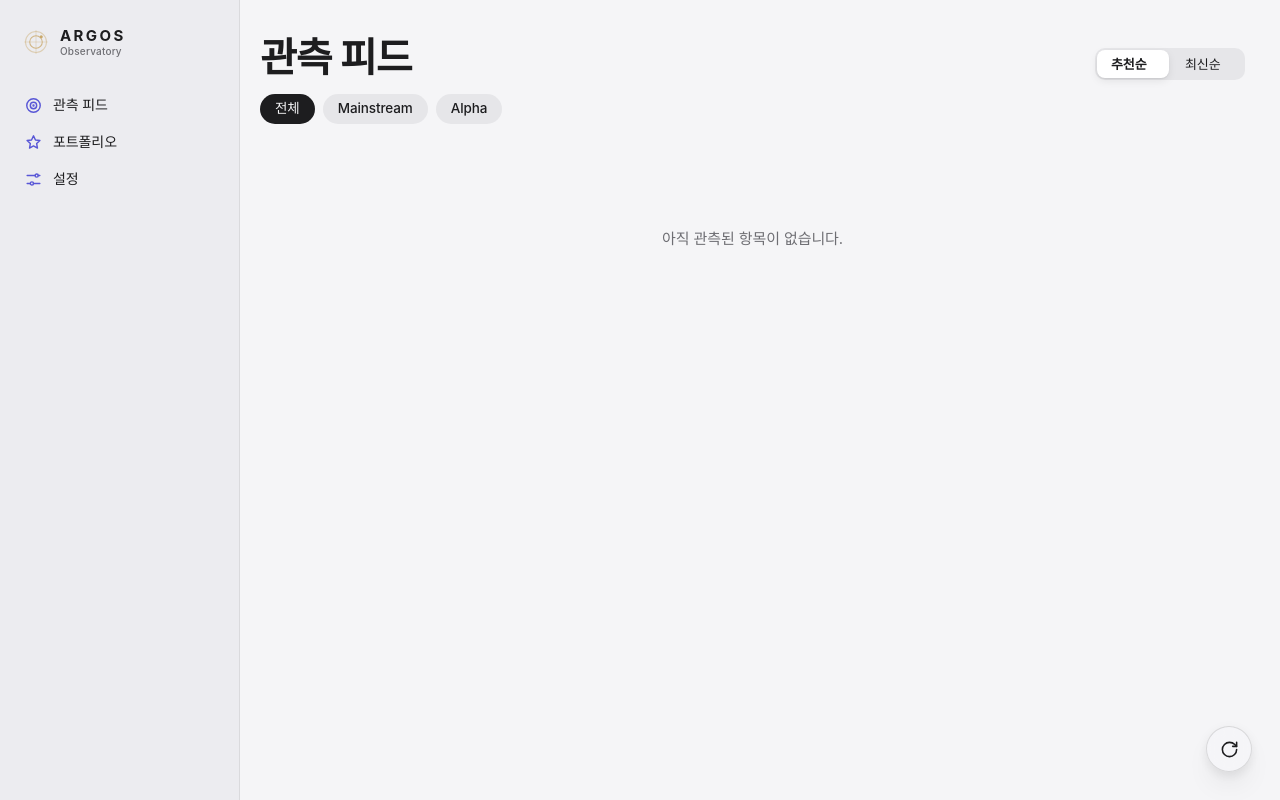
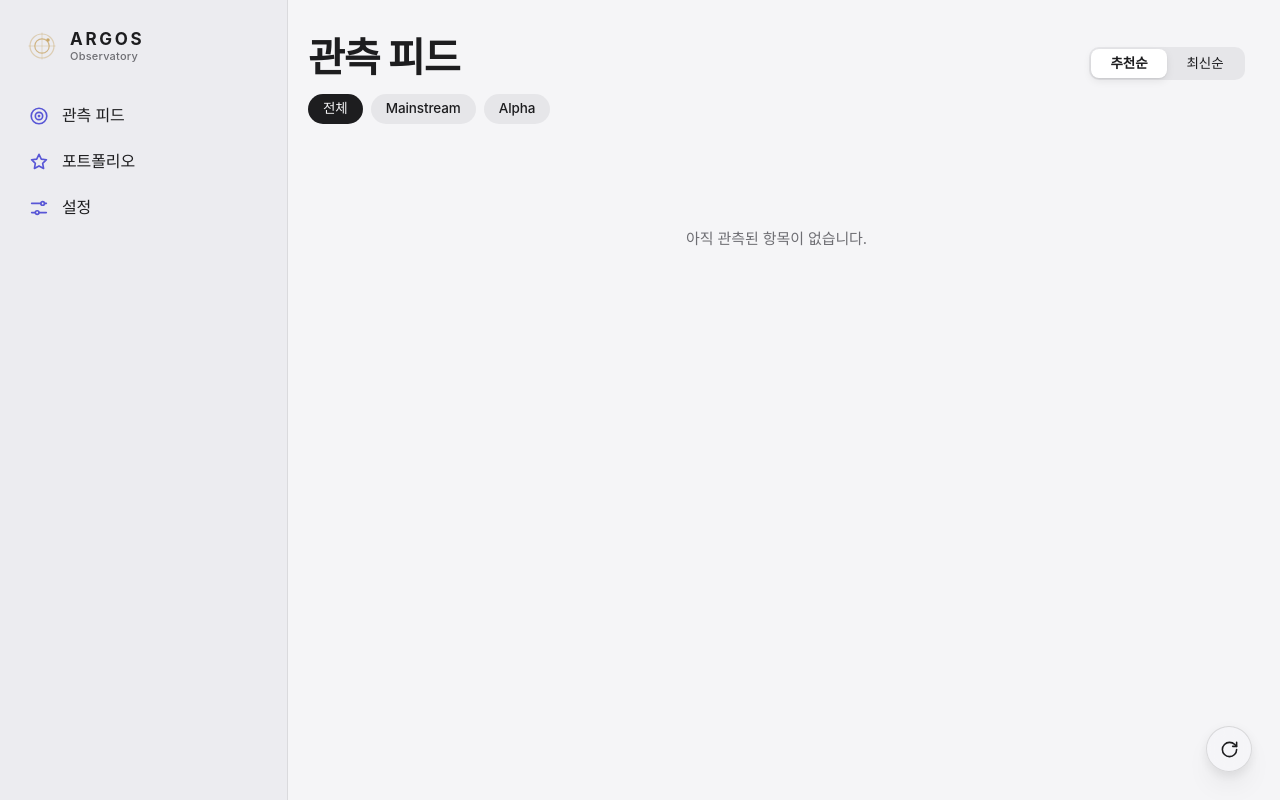
Before and after one commit to james20140802/argos, a Python web app: template src/argos/web/templates/feed.html in a window 1280 px wide. Run offline with Jinja, Linux system fonts and the light colour scheme; the template is opened without the code that fills it, so the values that code supplies are empty.

Commit message:
💄 style(web): 칩 전환 잔상·썸네일만 날아가는 전환을 고치고 사이드바를 키운다
- 카테고리 칩의 view transition을 없애 칩이 움직이거나 네모 잔상이 남지 않게
- 세그먼트는 별도 thumb만 미끄러지고 글자는 가운데 고정
- 카드 커버는 상세로 갈 때/돌아올 때 그 카드 하나에만 이름을 붙인다
- 목록 간 이동은 이전 화면을 먼저 걷어내 두 목록이 겹쳐 보이지 않게
- 사이드바 폭 264/288px, 메뉴 행 44px·16px 글자

Co-Authored-By: Claude Opus 5.5 <noreply@anthropic.com>

```diff
--- a/src/argos/web/assets/sw.js
+++ b/src/argos/web/assets/sw.js
@@ -53,7 +53,7 @@
  *     silently fail to fetch it and lose that session's events. Added to the
  *     precache; bumped so already-installed clients pick it up.
  */
-const CACHE_VERSION = 'argos-v19';
+const CACHE_VERSION = 'argos-v20';
 // Navigations we treat as the cacheable app shell. Everything else (e.g.
 // /item/{id} detail pages) carries changing per-item state and must never be
 // served from a stale cache, so it stays network-only.
@@ -70,6 +70,7 @@ const APP_SHELL = [
   '/static/js/feed-poll.js',
   '/static/js/feed-events.js',
   '/static/js/portfolio-timeline.js',
+  '/static/js/view-transitions.js',
 ];
 
 self.addEventListener('install', (event) => {
--- a/src/argos/web/static/css/argos.css
+++ b/src/argos/web/static/css/argos.css
@@ -40,6 +40,7 @@
   --pass: #c4301c;          /* systemRed, slightly deepened */
   --cover-bg: #e8e8ed;
   --sidebar: #ececf0;
+  --rail-w: 264px;
 
   --material: rgba(246, 246, 248, 0.72);
   --material-edge: rgba(255, 255, 255, 0.6);
@@ -215,6 +216,10 @@ code { font: 500 0.92em/1 var(--font-mono); }
 /* Desktop sidebar (≥768px) — macOS-style source list on a material. */
 .rail { display: none; }
 
+@media (min-width: 1200px) {
+  :root { --rail-w: 288px; }
+}
+
 @media (min-width: 768px) {
   /* ``body`` prefix lifts these above the base mobile-chrome rules. */
   body .masthead { display: none; }
@@ -223,33 +228,38 @@ code { font: 500 0.92em/1 var(--font-mono); }
      left-edge gutter would shove the sidebar inward. */
   html { scrollbar-gutter: stable; }
 
-  body { padding-left: 240px; }
+  body { padding-left: var(--rail-w); }
   .page { padding-top: 36px; padding-bottom: 72px; }
 
   .rail {
     display: flex; flex-direction: column; gap: 32px;
     position: fixed; left: 0; top: 0; bottom: 0; z-index: 20;
-    width: 240px; padding: 28px 14px;
+    width: var(--rail-w); padding: 30px 16px;
     /* Solid, not a material: nothing ever scrolls under the sidebar. */
     background: var(--sidebar);
     border-right: 0.5px solid var(--line);
     view-transition-name: rail;
   }
   .rail__brand {
-    display: flex; align-items: center; gap: 10px;
-    padding: 0 8px;
+    display: flex; align-items: center; gap: 12px;
+    padding: 0 10px;
     text-decoration: none; color: var(--ink);
   }
   .rail__word { display: flex; flex-direction: column; }
   .rail__nav { display: flex; flex-direction: column; gap: 2px; }
+  .rail__brand .mark { width: 32px; height: 32px; }
+  .rail__brand .wordmark { font-size: 17px; }
+  .rail__brand .kicker { font-size: 11px; }
+  /* Rows sized like an iPadOS sidebar: 44pt touch targets, 17pt labels. */
   .rail__tab {
-    display: flex; align-items: center; gap: 10px;
-    padding: 8px 10px; border-radius: 8px;
-    font: 500 14px/1.2 var(--font);
+    display: flex; align-items: center; gap: 12px;
+    min-height: 44px; padding: 10px 12px; border-radius: 10px;
+    font: 500 16px/1.2 var(--font);
     color: var(--ink); text-decoration: none;
     transition: background-color 0.15s ease;
   }
-  .rail__tab .ic { width: 19px; height: 19px; color: var(--accent); }
+  .rail__tab .ic { width: 22px; height: 22px; flex: none; color: var(--accent); }
+  .rail__tab:active { background: var(--fill-2); }
   .rail__tab:hover { background: var(--fill); }
   .rail__tab[aria-current="page"] { background: var(--fill-2); font-weight: 600; }
 }
@@ -272,30 +282,42 @@ code { font: 500 0.92em/1 var(--font-mono); }
 
 /* === 4. Controls === */
 
-/* Segmented control. The active segment carries a view-transition name, so
-   on navigation the thumb slides from the old segment to the new one. */
+/* Segmented control — two equal segments over a separate thumb. Only the
+   thumb carries a view-transition name, so on navigation the plain capsule
+   slides under labels that never move. The labels are named too, purely so
+   they paint above the sliding thumb during the transition. */
 .segmented {
-  display: inline-flex; gap: 2px; padding: 2px;
+  position: relative;
+  display: inline-grid; grid-template-columns: 1fr 1fr;
+  padding: 2px;
   border-radius: 10px;
   background: var(--fill);
 }
-.segmented .chip {
-  min-width: 72px; text-align: center;
-  padding: 7px 14px; border-radius: 8px;
-  border: none; background: none;
-  font: 500 13px/1.1 var(--font);
-  color: var(--ink);
-}
-.segmented .chip:hover { color: var(--ink); background: none; }
-.segmented .chip.is-active {
-  color: var(--ink);
+.segmented__thumb {
+  position: absolute; top: 2px; bottom: 2px; left: 2px;
+  width: calc(50% - 2px);
+  border-radius: 8px;
   background: var(--surface);
-  font-weight: 600;
   box-shadow: 0 1px 2px rgba(0, 0, 0, 0.08), 0 3px 8px rgba(0, 0, 0, 0.08);
   view-transition-name: segment-thumb;
 }
+.segmented--second .segmented__thumb { transform: translateX(100%); }
+.segmented .chip {
+  position: relative; /* above the thumb */
+  justify-content: center;
+  min-width: 76px;
+  padding: 7px 16px; border-radius: 8px;
+  background: none;
+  font: 500 13.5px/1.1 var(--font);
+  color: var(--ink);
+}
+.segmented .chip:first-of-type { view-transition-name: segment-label-1; }
+.segmented .chip:last-of-type { view-transition-name: segment-label-2; }
+.segmented .chip:hover,
+.segmented .chip.is-active { color: var(--ink); background: none; }
+.segmented .chip.is-active { font-weight: 600; }
 @media (prefers-color-scheme: dark) {
-  .segmented .chip.is-active { background: #636366; box-shadow: none; }
+  .segmented__thumb { background: #636366; box-shadow: none; }
 }
 
 /* Filter chips — capsules; the active one is solid ink. */
@@ -322,8 +344,6 @@ code { font: 500 0.92em/1 var(--font-mono); }
 @media (prefers-color-scheme: dark) {
   .chip--main.is-active, .chip--alpha.is-active { color: #000; }
 }
-.feed-filter .chip.is-active,
-.portfolio-filter .chip.is-active { view-transition-name: filter-thumb; }
 
 /* Desktop refresh button — floating material circle. */
 .refresh-btn { display: none; }
@@ -1244,20 +1264,23 @@ code { font: 500 0.92em/1 var(--font-mono); }
 .detail .trust-dial { animation: dial-fill 900ms var(--spring) both 120ms; }
 @keyframes dial-fill { from { --p: 0; } }
 
-/* Cross-document view transitions: the card cover morphs into the detail
-   hero (matching view-transition-name), segmented-control thumbs slide, the
-   chrome stays put, and everything else crossfades quickly. */
+/* Cross-document view transitions: a card cover morphs into its detail hero
+   (view-transitions.js names just that one cover), the segmented thumb
+   slides, the chrome stays put, and everything else crossfades quickly. */
 @view-transition { navigation: auto; }
 ::view-transition-group(*) {
   animation-duration: var(--dur-spring);
   animation-timing-function: var(--spring);
 }
-::view-transition-old(root),
-::view-transition-new(root) { animation-duration: 180ms; animation-timing-function: ease; }
-::view-transition-old(segment-thumb),
-::view-transition-new(segment-thumb),
-::view-transition-old(filter-thumb),
-::view-transition-new(filter-thumb) { animation: none; mix-blend-mode: normal; }
+/* Page content: the old page clears out quickly before the new one settles
+   in, so two different lists never sit on top of each other. */
+::view-transition-old(root) { animation: vt-out 100ms ease-out both; }
+::view-transition-new(root) { animation: vt-in 220ms var(--ease-out) 40ms both; }
+@keyframes vt-out { to { opacity: 0; } }
+@keyframes vt-in { from { opacity: 0; } }
+/* The thumb is the same capsule on both pages: slide it, don't crossfade. */
+::view-transition-old(segment-thumb) { display: none; }
+::view-transition-new(segment-thumb) { animation: none; }
 /* Rounded corners interpolate between card cover and hero. */
 ::view-transition-image-pair(*) { isolation: auto; }
 ::view-transition-old(*),
--- /dev/null
+++ b/src/argos/web/static/js/view-transitions.js
@@ -0,0 +1,66 @@
+// Card ⇄ detail morph for cross-document view transitions (ARG-243).
+//
+// The detail page's hero is always named `c<id>`. On the list side, a cover
+// only gets that same name for the one navigation that involves it — forward
+// (tap a card → its detail page) or back (detail → the list it came from).
+// Covers are never named up front: on list → list navigations (category /
+// sort changes) every named cover would fly to its new slot on its own while
+// the rest of its card only crossfaded, so the thumbnails looked detached.
+//
+// Browsers without cross-document view transitions never fire these events;
+// the page simply navigates as before.
+(function () {
+  "use strict";
+
+  var DETAIL = /^\/(?:event|item)\/([0-9a-f-]{36})\/?$/i;
+
+  function detailId(url) {
+    if (!url) return null;
+    try {
+      var m = new URL(url, location.href).pathname.match(DETAIL);
+      return m ? m[1].toLowerCase() : null;
+    } catch (err) {
+      return null;
+    }
+  }
+
+  function isVisible(el) {
+    var r = el.getBoundingClientRect();
+    return r.bottom > 0 && r.top < window.innerHeight && r.width > 0;
+  }
+
+  // Name the cover for detail `id` (if it's on screen) for the duration of
+  // one transition, then clear it so bfcache restores an unnamed page.
+  function nameCover(id, transition) {
+    var cover = document.querySelector('[data-vt="c' + id.replace(/-/g, "") + '"]');
+    if (!cover || !isVisible(cover)) return;
+    cover.style.viewTransitionName = cover.getAttribute("data-vt");
+    transition.finished.finally(function () {
+      cover.style.viewTransitionName = "";
+    });
+  }
+
+  // Leaving a list for a detail page.
+  window.addEventListener("pageswap", function (event) {
+    if (!event.viewTransition || !event.activation) return;
+    var id = detailId(event.activation.entry && event.activation.entry.url);
+    if (id) nameCover(id, event.viewTransition);
+  });
+
+  // Arriving back on a list from a detail page.
+  window.addEventListener("pagereveal", function (event) {
+    if (!event.viewTransition || !window.navigation || !navigation.activation) return;
+    var from = navigation.activation.from;
+    var id = detailId(from && from.url);
+    if (!id || detailId(location.href)) return;
+    // base.html render-blocks on #main, so the cards are parsed by now; the
+    // DOMContentLoaded branch only covers browsers that ignore that hint.
+    if (document.readyState === "loading") {
+      document.addEventListener("DOMContentLoaded", function () {
+        nameCover(id, event.viewTransition);
+      }, { once: true });
+    } else {
+      nameCover(id, event.viewTransition);
+    }
+  });
+})();
--- a/src/argos/web/templates/base.html
+++ b/src/argos/web/templates/base.html
@@ -16,6 +16,12 @@
   <meta name="apple-mobile-web-app-status-bar-style" content="black-translucent">
   <meta name="apple-mobile-web-app-title" content="ARGOS">
   <link rel="stylesheet" href="/static/css/argos.css">
+  {# In <head>, not deferred: the pagereveal listener must exist before the
+     first frame of a back-navigation renders. #}
+  <script src="/static/js/view-transitions.js"></script>
+  {# Hold the first frame until <main> is parsed so a back-navigation's
+     pagereveal can find the card it returns to (ignored where unsupported). #}
+  <link rel="expect" href="#main" blocking="render">
 </head>
 <body>
   {% set path = request.url.path %}
@@ -63,7 +69,7 @@
 
   <div class="refresh-spinner" aria-hidden="true"></div>
 
-  <main class="page {% block page_class %}{% endblock %}">
+  <main id="main" class="page {% block page_class %}{% endblock %}">
     {% block content %}{% endblock %}
   </main>
 
--- a/src/argos/web/templates/feed.html
+++ b/src/argos/web/templates/feed.html
@@ -14,9 +14,10 @@
       <h1 class="large-title">관측 피드</h1>
       {# ARG-213: 추천순(feed_score desc, 기본) / 최신순 정렬 토글 — a segmented
          control. Links preserve each other's query params like the category
-         chips; the active segment's view-transition name makes the thumb
-         slide across on navigation. #}
-      <nav class="feed-sort segmented" aria-label="정렬 방식">
+         chips. The thumb is its own element (not the active link) so on
+         navigation only the plain capsule slides — the labels stay put. #}
+      <nav class="feed-sort segmented{% if sort == 'latest' %} segmented--second{% endif %}" aria-label="정렬 방식">
+        <span class="segmented__thumb" aria-hidden="true"></span>
         <a class="chip{% if sort != 'latest' %} is-active{% endif %}"
            href="/feed{% if category %}?category={{ category }}{% endif %}"{% if sort != 'latest' %} aria-current="true"{% endif %}>추천순</a>
         <a class="chip{% if sort == 'latest' %} is-active{% endif %}"
--- a/src/argos/web/templates/portfolio.html
+++ b/src/argos/web/templates/portfolio.html
@@ -6,7 +6,8 @@
 {% block content %}
 <header class="page-head">
   <h1 class="large-title">포트폴리오</h1>
-  <nav class="portfolio-sort segmented" aria-label="정렬">
+  <nav class="portfolio-sort segmented{% if sort == 'trust' %} segmented--second{% endif %}" aria-label="정렬">
+    <span class="segmented__thumb" aria-hidden="true"></span>
     <a class="chip{% if sort == 'recency' %} is-active{% endif %}"
        href="/portfolio?sort=recency{% if category %}&category={{ category }}{% endif %}"
        {% if sort == 'recency' %}aria-current="true"{% endif %}>최근</a>
```
Also changed, not shown: src/argos/web/templates/_macros.html (+7 -4 lines), tests/web/test_refresh_assets.py (+1 -1 lines).
